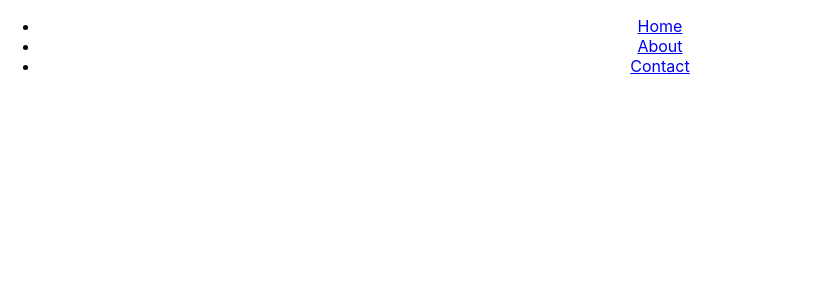
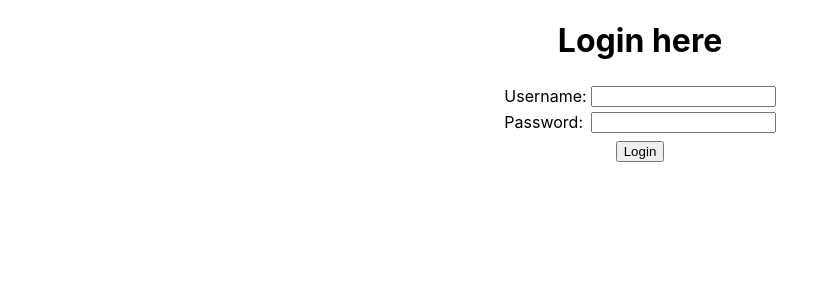
Before and after one commit to Mobile-Communication-and-Computing/26_11_2024_Practical, a React (Create React App) app in the folder myapp/: page / in a window 1280 px wide. Before the commit this address had no page. Shown: the top 300 px of the page, without its empty margins (0-816 px from the left). Built offline with nearby package versions, Linux system fonts and the light colour scheme.

Commit message:
error resolving and finishing the assignment

```diff
--- a/myapp/src/App.js
+++ b/myapp/src/App.js
@@ -1,14 +1,16 @@
 import './App.css';
 import { BrowserRouter as Router, Routes, Route, Link, NavLink } from 'react-router-dom';
-import Home from './Components/Home';
-import AboutUs from './Components/AboutUs'
-import ContactUs from './Components/ContactUs';
+import Login from './Components/Login';
+import Dasboard from './Components/Dashboard';
+// import Home from './Components/Home';
+// import AboutUs from './Components/AboutUs'
+// import ContactUs from './Components/ContactUs';
 
 
 function App() {
   return (
     <div className="App">
-      <Router>
+      {/* <Router>
         <nav>
           <ul>
             <li><Link to="/home">Home</Link></li>
@@ -21,7 +23,14 @@ function App() {
           <Route path='/about' element={<AboutUs />} />
           <Route path='/contact' element={<ContactUs />} />
         </Routes>
+      </Router> */}
+      <Router>
+        <Routes>
+          <Route path='/' element={<Login/>}/>
+          <Route path='/dash' element={<Dasboard/>}/>
+        </Routes>
       </Router>
+
     </div>
   );
 }
--- a/myapp/src/Components/Login.js
+++ b/myapp/src/Components/Login.js
@@ -5,12 +5,11 @@ export default function Login() {
     const navigate = useNavigate();
     const [user, setUser] = useState({ username: "", pwd: "", error: "" })
     const getTextInput = (e) => {
-
         const { name, value } = e.target;
         setUser((prevUser) => ({
             ...prevUser, [name]: value,
         }))
-
+    }
     const aunthenticate = () => {
         if (user.username === "Admin" && user.pwd === "abc@123") {
             setUser({ username: "", pwd: "", error: "" })
@@ -19,9 +18,8 @@ export default function Login() {
             setUser({ 'error': "Please check your username and password !" })
         }
     }
-    }
     return (
-        <div>
+        <div align='center'>
             <h1>Login here</h1>
             <table>
                 <tr>
```
Lines whose indentation alone changed are shown as unchanged.
